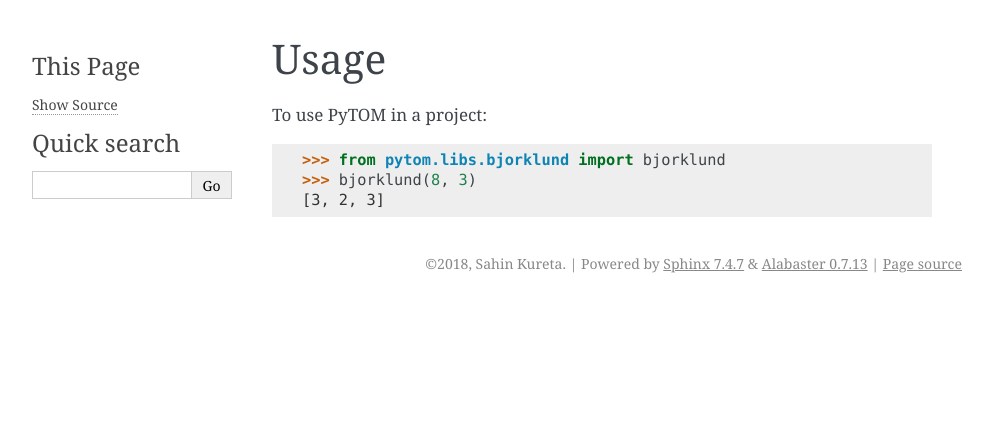
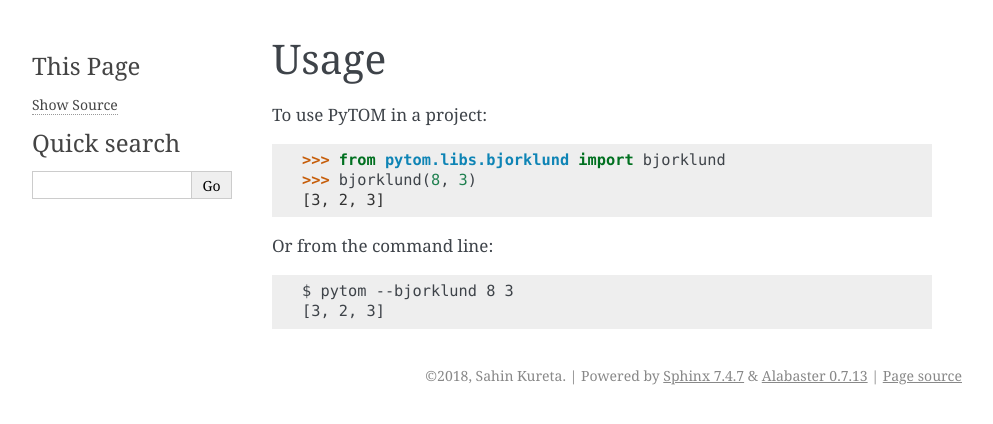
Before and after one commit to kureta/pytom, a Sphinx documentation site: the page built from docs/usage.rst, in a window 1280 px wide. Shown: the top 424 px of the page, without its empty margins (148-1141 px from the left). Built offline with Sphinx 7.4.7, drawn with Linux system fonts in a browser that asks for light colours; pages that are not in the unit, such as notebooks, are missing from menus.

Commit message:
Update for release 0.1.3

```diff
--- a/HISTORY.rst
+++ b/HISTORY.rst
@@ -1,6 +1,12 @@
 =======
 History
 =======
+
+0.1.3 (2018-25-02)
+------------------
+
+* Added doctests
+
 
 0.1.2 (2018-02-25)
 ------------------
--- a/docs/usage.rst
+++ b/docs/usage.rst
@@ -7,3 +7,8 @@
     >>> from pytom.libs.bjorklund import bjorklund
     >>> bjorklund(8, 3)
     [3, 2, 3]
+
+Or from the command line::
+
+    $ pytom --bjorklund 8 3
+    [3, 2, 3]
```
